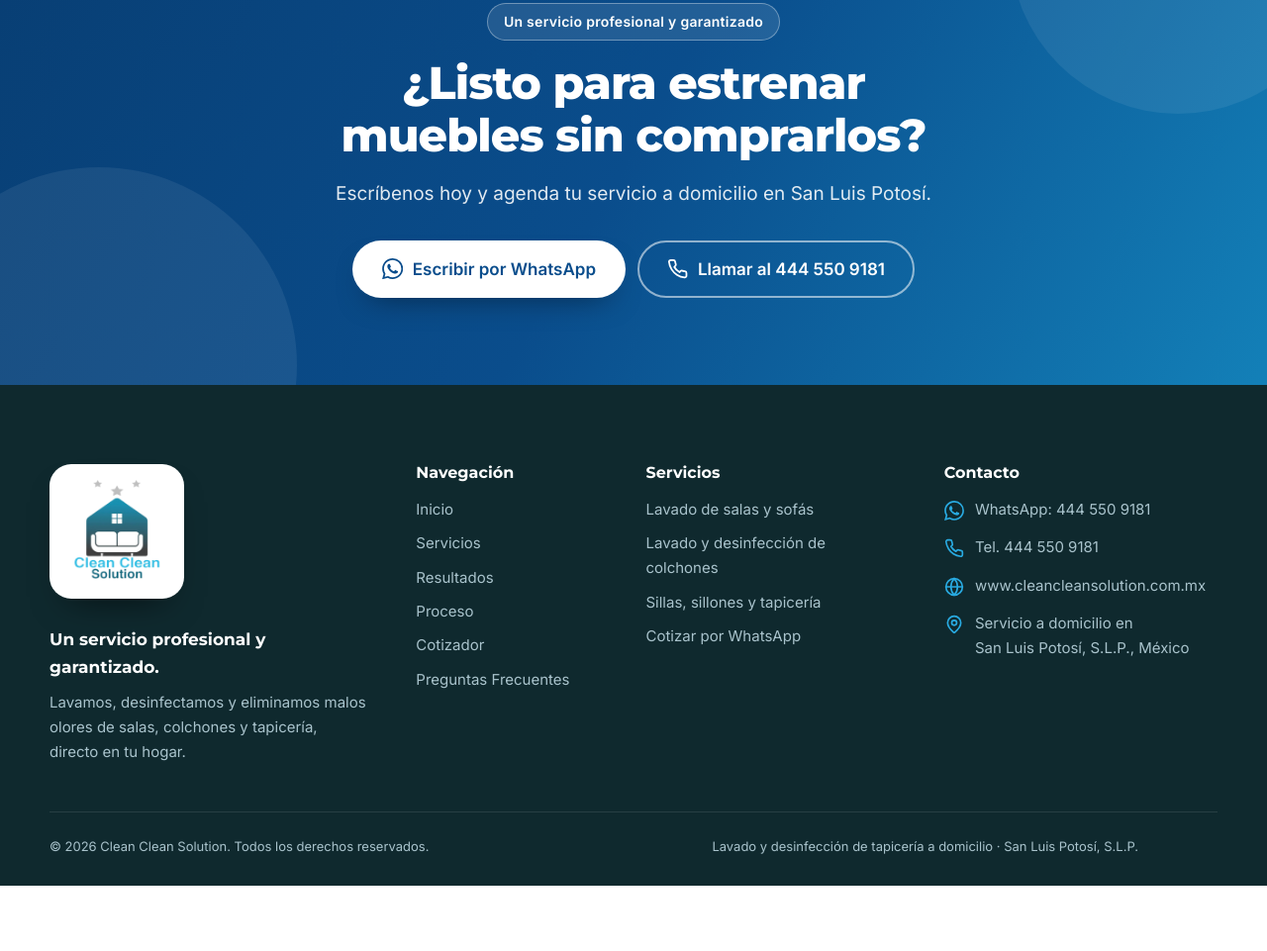
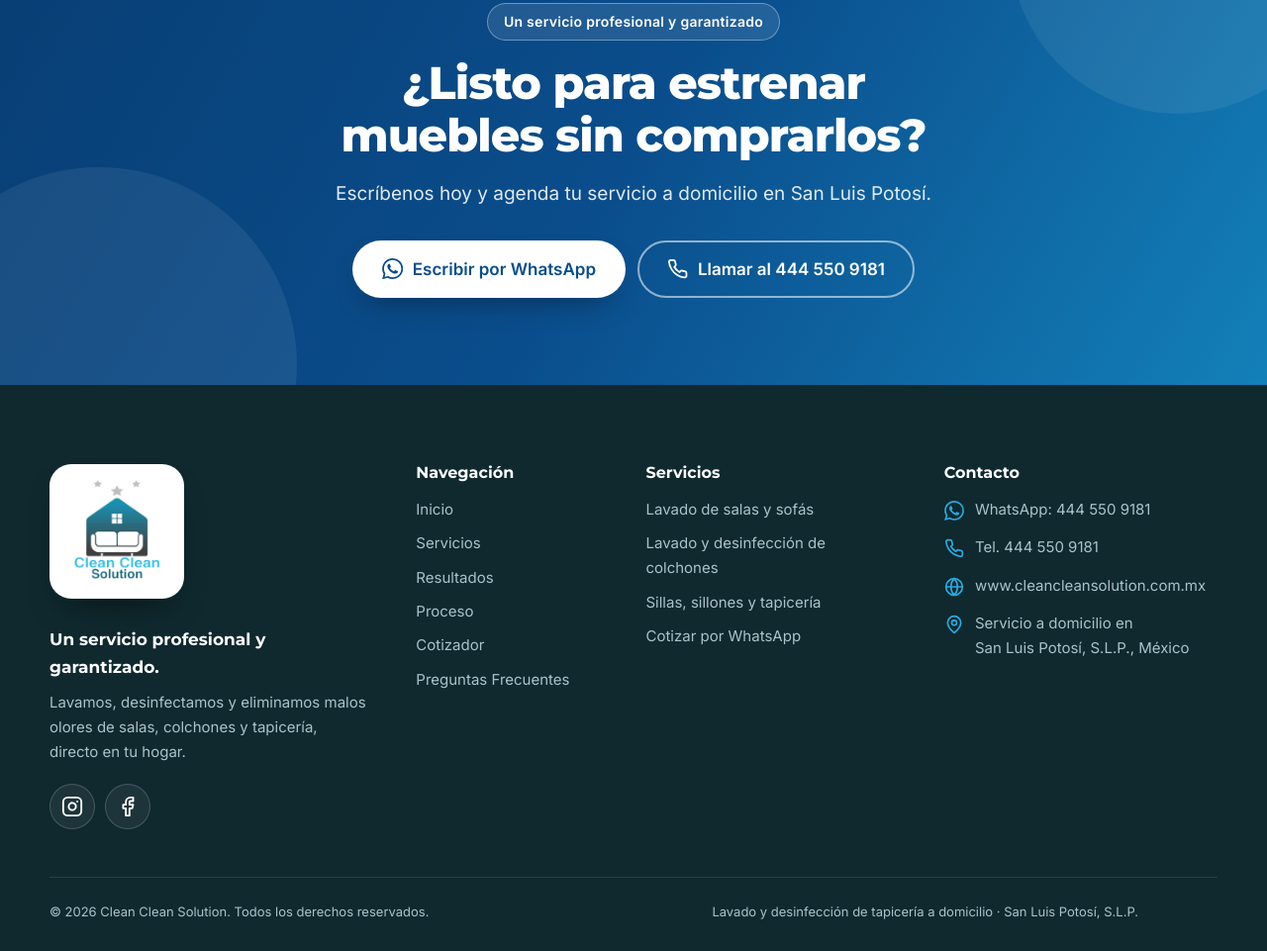
Before and after one commit to cleancleansolution/cleancleansolution.github.io, a plain HTML site: page index.html in a window 1280 px wide. Shown: the part 6590-7551 px from the top of the page at 99% size. Before the commit the page ends 7485 px from the top, so only its background shows below. Drawn offline with Linux system fonts and the light colour scheme.

Commit message:
Agrega iconos de Instagram y Facebook al pie de pagina
Co-Authored-By: Claude Fable 5.2 <noreply@anthropic.com>

```diff
--- a/css/styles.css
+++ b/css/styles.css
@@ -1494,6 +1494,33 @@ strong { font-weight: 600; }
   color: var(--white);
 }
 
+/* Redes sociales */
+.social {
+  display: flex;
+  flex-wrap: wrap;
+  gap: .65rem;
+  margin-top: 1.25rem;
+}
+.social__link {
+  display: grid;
+  place-items: center;
+  width: 46px;
+  height: 46px;
+  border: 1px solid rgba(255, 255, 255, .18);
+  border-radius: 50%;
+  background: rgba(255, 255, 255, .06);
+  color: var(--white);
+  text-decoration: none;
+  transition: transform .2s ease, background-color .2s ease, border-color .2s ease, color .2s ease;
+}
+.social__link .icon { width: 22px; height: 22px; }
+.social__link:hover {
+  border-color: var(--cyan-bright);
+  background: var(--cyan-bright);
+  color: var(--on-cyan);
+  transform: translateY(-2px);
+}
+
 .footer__title {
   margin-bottom: 1rem;
   font-size: 1rem;
--- a/index.html
+++ b/index.html
@@ -47,7 +47,7 @@
   <link href="https://fonts.googleapis.com/css2?family=Inter:wght@400;500;600&family=Montserrat:wght@700;800&display=swap" rel="stylesheet">
 
   <!-- Estilos (cambia el número de versión cada vez que edites el archivo) -->
-  <link rel="stylesheet" href="css/styles.css?v=1.0.2">
+  <link rel="stylesheet" href="css/styles.css?v=1.0.3">
 
   <!-- Datos estructurados: negocio local -->
   <script type="application/ld+json">
@@ -81,6 +81,10 @@
         "name": "San Luis Potosí"
       }
     },
+    "sameAs": [
+      "https://www.instagram.com/cleancleansolution",
+      "https://www.facebook.com/profile.php?id=100063608242219"
+    ],
     "contactPoint": {
       "@type": "ContactPoint",
       "telephone": "+52 444 550 9181",
@@ -327,6 +331,14 @@
     <symbol id="i-badge" viewBox="0 0 24 24">
       <path d="M3.85 8.62a4 4 0 0 1 4.78-4.77 4 4 0 0 1 6.74 0 4 4 0 0 1 4.78 4.78 4 4 0 0 1 0 6.74 4 4 0 0 1-4.77 4.78 4 4 0 0 1-6.75 0 4 4 0 0 1-4.78-4.77 4 4 0 0 1 0-6.76Z"/>
       <path d="m9 12 2 2 4-4"/>
+    </symbol>
+    <symbol id="i-instagram" viewBox="0 0 24 24">
+      <rect width="20" height="20" x="2" y="2" rx="5" ry="5"/>
+      <path d="M16 11.37A4 4 0 1 1 12.63 8 4 4 0 0 1 16 11.37z"/>
+      <path d="M17.5 6.5h.01"/>
+    </symbol>
+    <symbol id="i-facebook" viewBox="0 0 24 24">
+      <path d="M18 2h-3a5 5 0 0 0-5 5v3H7v4h3v8h4v-8h3l1-4h-4V7a1 1 0 0 1 1-1h3z"/>
     </symbol>
   </svg>
 
@@ -988,6 +1000,22 @@
           </a>
           <p class="footer__motto">Un servicio profesional y garantizado.</p>
           <p>Lavamos, desinfectamos y eliminamos malos olores de salas, colchones y tapicería, directo en tu hogar.</p>
+
+          <!-- Redes sociales -->
+          <ul class="social" aria-label="Redes sociales">
+            <li>
+              <a class="social__link" href="https://www.instagram.com/cleancleansolution" target="_blank" rel="noopener noreferrer"
+                 aria-label="Instagram de Clean Clean Solution">
+                <svg class="icon" aria-hidden="true"><use href="#i-instagram"/></svg>
+              </a>
+            </li>
+            <li>
+              <a class="social__link" href="https://www.facebook.com/profile.php?id=100063608242219" target="_blank" rel="noopener noreferrer"
+                 aria-label="Facebook de Clean Clean Solution">
+                <svg class="icon" aria-hidden="true"><use href="#i-facebook"/></svg>
+              </a>
+            </li>
+          </ul>
         </div>
 
         <nav aria-label="Navegación del pie de página">
```
